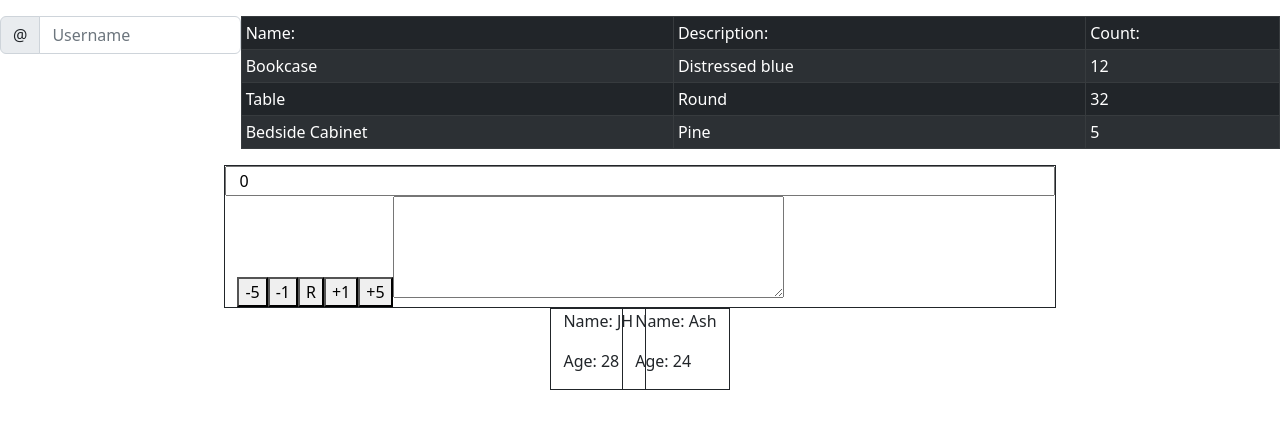
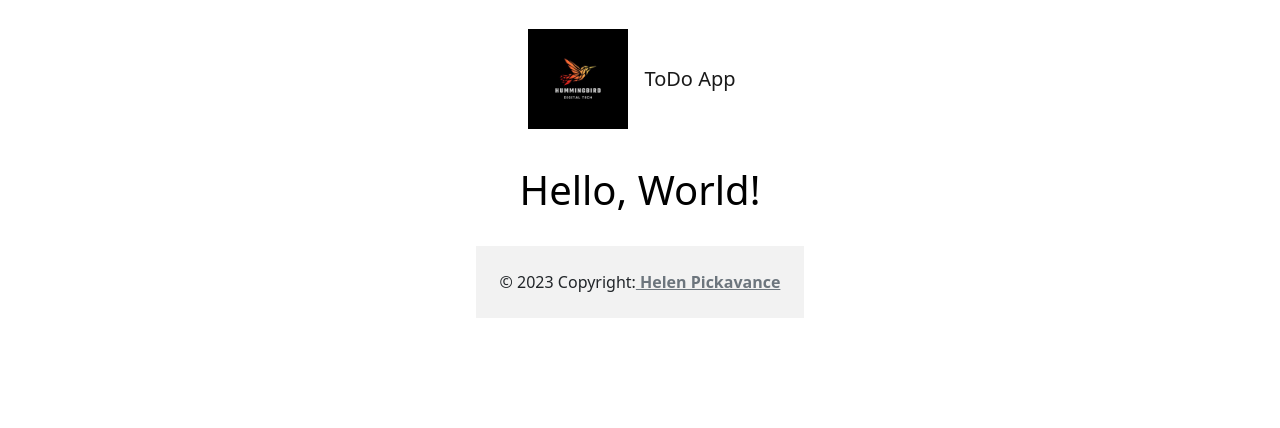
Before and after one commit to ellohez/qa-react, a React (Create React App) app: page / in a window 1280 px wide. Shown: the top 428 px of the page. Built offline with nearby package versions, Linux system fonts and the light colour scheme.

Commit message:
Component lessons - Header and Footer

```diff
--- a/src/App.js
+++ b/src/App.js
@@ -3,14 +3,17 @@ import './App.css';
 import '../node_modules/bootstrap/dist/css/bootstrap.min.css';
 
 // Import my components
-import Cat from './components/Cat';
-import Hello from './components/Hello';
-import BasicForm from './components/BasicForm';
-import Counter from './components/Counter';
-import Converter from './components/Converter';
 import React from 'react';
-import Trainers from './components/Trainers';
-import ProductTable from './components/ProductTable';
+// import Cat from './components/Cat';
+// import Hello from './components/Hello';
+// import BasicForm from './components/BasicForm';
+// import Counter from './components/Counter';
+// import Converter from './components/Converter';
+// import Trainers from './components/Trainers';
+// import ProductTable from './components/ProductTable';
+import Header from './components/Header';
+import Footer from './components/Footer';
+import MyComponent from './components/MyComponent';
 
 // Component - function that must start with a Captial letter.
 // Although doesn't have to use strict PascalCase.
@@ -19,36 +22,47 @@ const App = () => {
     // Can wrap all HTML in empty tags (React fragment) <>,
     // <div>, <main> or another parent
     // element but there must only be ONE parent
-    <>
+    <div>
       <div className='app-header'>
         <p></p>
       </div>
-      <div className="flex-container">
-        <ProductTable/>
+      <div className='flex-container'>
+        <Header />
+      </div>
+      <div>
+        <MyComponent />
+      </div>
+      {/* <div className="flex-container">
+        <ProductTable />
       </div>
       <div className="flex-container">
         <Counter />
       </div>
+      <div className='flex-row'>
+        <div className='flex-item'>
+            <Trainers />
+        </div>
+      </div>
       <div className='flex-container'>
-        {
-          <Trainers/>
-          /* <div className="flex-item">
+        <div className="flex-item">
         <br />
           <BasicForm />
-          </div> */}
-
-          {/* <div className="row">
+        </div>
+      </div>
+        <div className="row">
           <Converter />
-          </div> */}
-          {/* <div className="row">
+        </div>
+        <div className="row">
           <Hello name="Peta" />
         </div>
         <div className="row">
           <Cat name="Cindy Clawford" colour="Grey" age="12" />
           <br />
         </div> */}
+        <div className='flex-container'>
+        <Footer />
       </div>
-    </>
+    </div>
   );
 }
 
--- a/src/components/Converter.jsx
+++ b/src/components/Converter.jsx
@@ -28,7 +28,7 @@ const Converter = () => {
             <label>KMs: </label>
             <input value={kms} onChange={changeKms} />
         </>
-    )
-}
+    );
+};
 
 export default Converter;
--- /dev/null
+++ b/src/components/Footer.jsx
@@ -0,0 +1,14 @@
+// Add this import to all components
+//  to get around the React / JSX scope issues
+import React from 'react';
+
+const Footer = () => (
+    <div className='text-center p-4' style={{ backgroundColor: 'rgba(0, 0, 0, 0.05)' }}>
+        © 2023 Copyright:
+        <a className='class fw-bold text-muted' href='https://github.com/ellohez'
+            target="_blank" rel="noopener noreferrer">&nbsp;Helen Pickavance
+        </a>
+    </div>
+);
+
+export default Footer;
--- /dev/null
+++ b/src/components/Header.jsx
@@ -0,0 +1,21 @@
+// Add this import to all components
+//  to get around the React / JSX scope issues
+import React from 'react';
+
+const Header = () => (
+    <header>
+        <nav class="navbar navbar-expand-sm">
+            <a class="navbar-brand" href="https://www.qa.com"
+            target="_blank" rel="noopener noreferrer">
+                <img alt="Hummingbird logo for Digital Tech"
+                src='/assets/Tech-Digital-Bird-logo.jpg'
+
+                    width="100"  height="100" />
+            </a>
+            <a class="navbar-brand" href="/">ToDo App</a>
+        </nav>
+    </header>
+);
+
+
+export default Header;
--- /dev/null
+++ b/src/components/MyComponent.jsx
@@ -0,0 +1,11 @@
+// Add this import to all components
+//  to get around the React / JSX scope issues
+import React from 'react';
+
+const MyComponent = () => {
+    return (
+        <h1 className='text-center p-4' style={{ color: 'rgba(0, 0, 0, 1)' }}>Hello, World!</h1>
+    )
+};
+
+export default MyComponent;
```
Also changed, not shown: public/assets/Tech-Digital-Bird-logo.jpg (added). Lines whose indentation alone changed are shown as unchanged.
